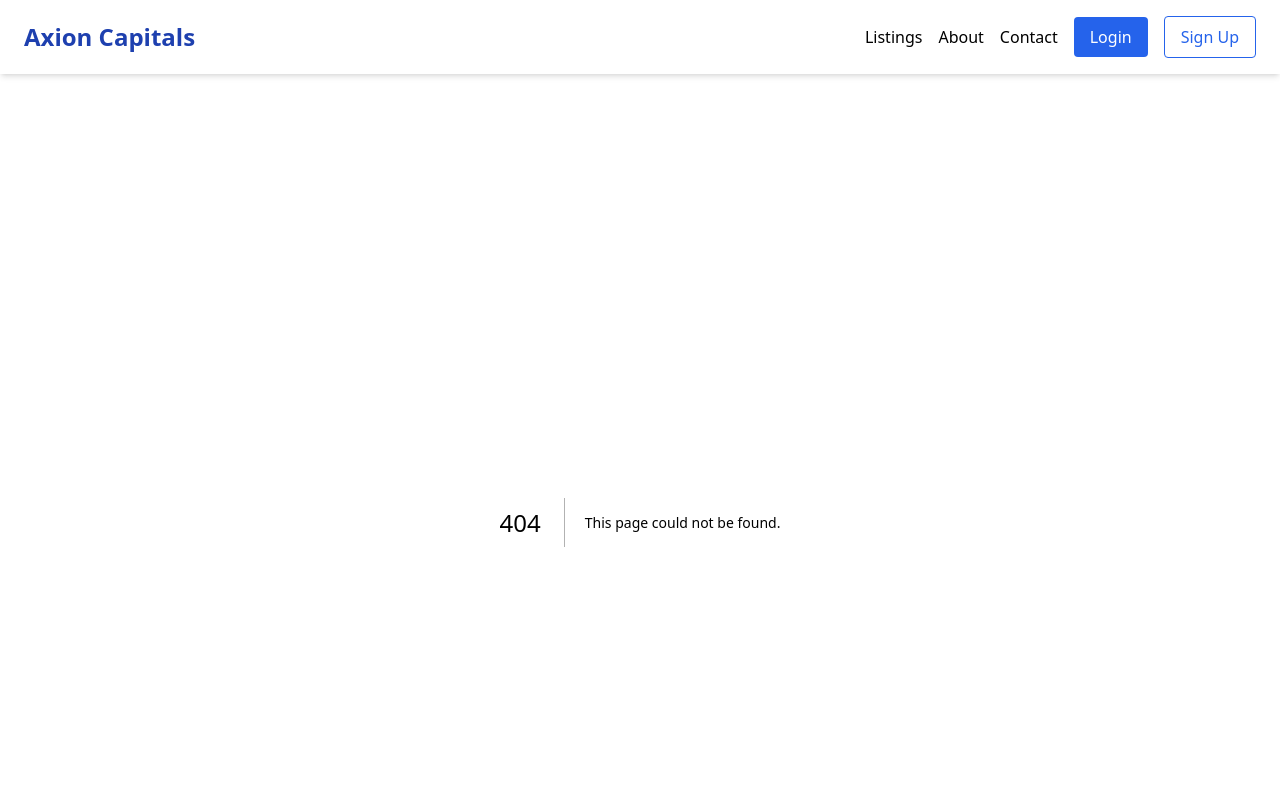
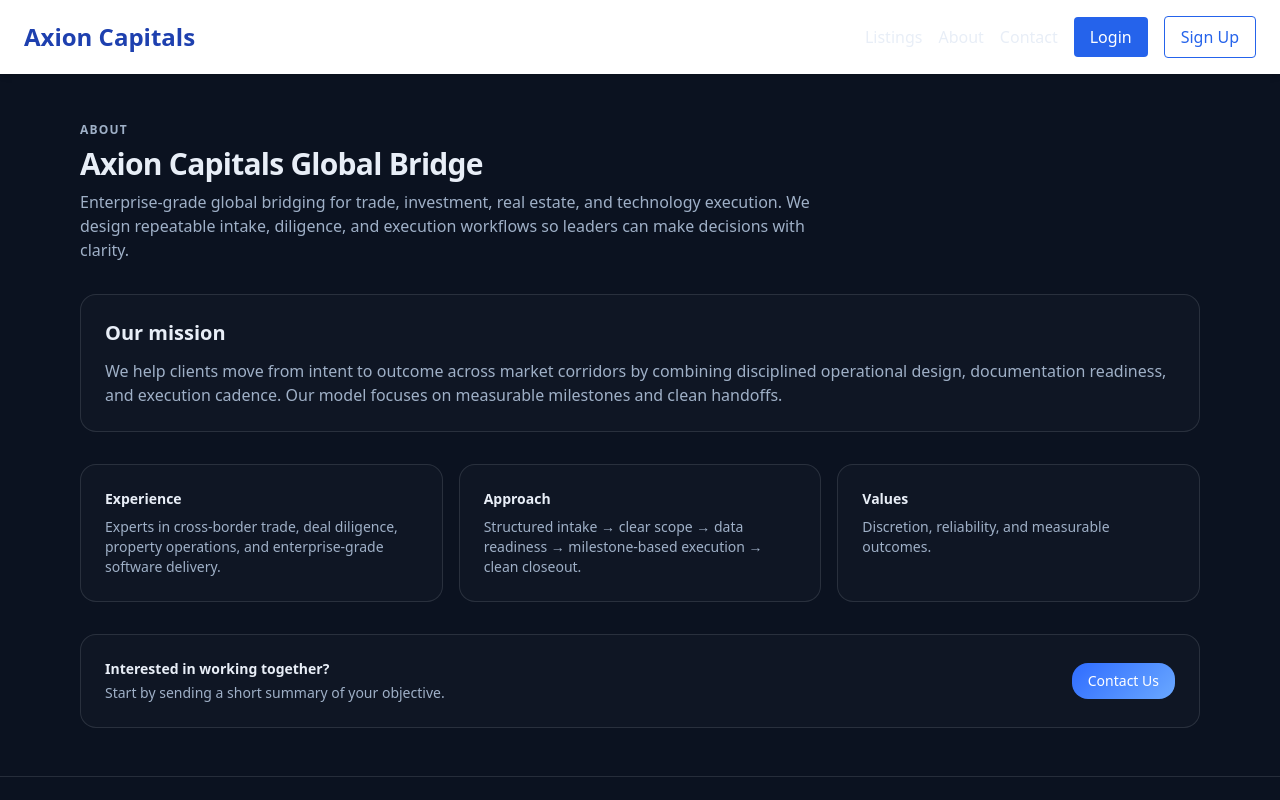
Before and after one commit to jacobzion/axioncapitals, a Next.js app: page /about in a window 1280 px wide. Before the commit this address had no page. Shown: the top 800 px of the page. Built offline with nearby package versions, Linux system fonts and the light colour scheme.

Commit message:
Add About and Contact pages (App Router) with Netlify-friendly contact form

```diff
--- /dev/null
+++ b/app/about/page.tsx
@@ -0,0 +1,59 @@
+import Link from "next/link";
+
+export default function AboutPage() {
+  return (
+    <div className="space-y-8">
+      <header className="space-y-2">
+        <div className="text-xs font-semibold uppercase tracking-widest" style={{ color: "var(--muted)" }}>
+          About
+        </div>
+        <h1 className="text-3xl font-semibold tracking-tight">Axion Capitals Global Bridge</h1>
+        <p className="max-w-3xl" style={{ color: "var(--muted)" }}>
+          Enterprise-grade global bridging for trade, investment, real estate, and technology execution.
+          We design repeatable intake, diligence, and execution workflows so leaders can make decisions with clarity.
+        </p>
+      </header>
+
+      <section className="rounded-2xl border p-6" style={{ borderColor: "var(--line)", background: "rgba(255,255,255,0.02)" }}>
+        <h2 className="text-xl font-semibold">Our mission</h2>
+        <p className="mt-3" style={{ color: "var(--muted)" }}>
+          We help clients move from intent to outcome across market corridors by combining disciplined operational design,
+          documentation readiness, and execution cadence. Our model focuses on measurable milestones and clean handoffs.
+        </p>
+      </section>
+
+      <section className="grid gap-4 md:grid-cols-3">
+        <div className="rounded-2xl border p-6" style={{ borderColor: "var(--line)", background: "rgba(255,255,255,0.02)" }}>
+          <div className="text-sm font-semibold">Experience</div>
+          <div className="mt-2 text-sm" style={{ color: "var(--muted)" }}>
+            Experts in cross-border trade, deal diligence, property operations, and enterprise-grade software delivery.
+          </div>
+        </div>
+
+        <div className="rounded-2xl border p-6" style={{ borderColor: "var(--line)", background: "rgba(255,255,255,0.02)" }}>
+          <div className="text-sm font-semibold">Approach</div>
+          <div className="mt-2 text-sm" style={{ color: "var(--muted)" }}>
+            Structured intake → clear scope → data readiness → milestone-based execution → clean closeout.
+          </div>
+        </div>
+
+        <div className="rounded-2xl border p-6" style={{ borderColor: "var(--line)", background: "rgba(255,255,255,0.02)" }}>
+          <div className="text-sm font-semibold">Values</div>
+          <div className="mt-2 text-sm" style={{ color: "var(--muted)" }}>
+            Discretion, reliability, and measurable outcomes.
+          </div>
+        </div>
+      </section>
+
+      <section className="rounded-2xl border p-6 flex items-center justify-between" style={{ borderColor: "var(--line)", background: "rgba(255,255,255,0.02)" }}>
+        <div>
+          <div className="text-sm font-semibold">Interested in working together?</div>
+          <div className="mt-1 text-sm" style={{ color: "var(--muted)" }}>Start by sending a short summary of your objective.</div>
+        </div>
+        <Link href="/contact" className="inline-flex items-center justify-center rounded-2xl px-4 py-2 text-sm font-medium text-white" style={{ background: "linear-gradient(135deg, var(--accent), var(--accent2))" }}>
+          Contact Us
+        </Link>
+      </section>
+    </div>
+  );
+}
--- /dev/null
+++ b/app/contact/page.tsx
@@ -0,0 +1,58 @@
+export default function ContactPage() {
+  return (
+    <div className="max-w-3xl space-y-8">
+      <header>
+        <div className="text-xs font-semibold uppercase tracking-widest" style={{ color: "var(--muted)" }}>Contact</div>
+        <h1 className="text-3xl font-semibold tracking-tight">Get in touch</h1>
+        <p className="mt-2" style={{ color: "var(--muted)" }}>
+          Tell us a short summary of your objective and the best way to reach you. We’ll respond with next steps.
+        </p>
+      </header>
+
+      <section className="rounded-2xl border p-6" style={{ borderColor: "var(--line)", background: "rgba(255,255,255,0.02)" }}>
+        {/* Netlify form (static HTML form so Netlify can capture submissions) */}
+        <form name="contact" method="POST" data-netlify="true" netlify-honeypot="bot-field" className="flex flex-col gap-4">
+          <input type="hidden" name="form-name" value="contact" />
+          <input type="hidden" name="source" value="website-contact-form" />
+
+          {/* honeypot */}
+          <div style={{ display: 'none' }}>
+            <label>Don’t fill this out if you’re human: <input name="bot-field" /></label>
+          </div>
+
+          <label className="flex flex-col">
+            <span className="text-sm font-medium">Name</span>
+            <input name="name" required className="mt-2 rounded-xl border px-3 py-2" style={{ borderColor: "var(--line)", background: "rgba(255,255,255,0.03)" }} />
+          </label>
+
+          <label className="flex flex-col">
+            <span className="text-sm font-medium">Email</span>
+            <input name="email" type="email" required className="mt-2 rounded-xl border px-3 py-2" style={{ borderColor: "var(--line)", background: "rgba(255,255,255,0.03)" }} />
+          </label>
+
+          <label className="flex flex-col">
+            <span className="text-sm font-medium">Message</span>
+            <textarea name="message" rows={6} required className="mt-2 rounded-xl border px-3 py-2" style={{ borderColor: "var(--line)", background: "rgba(255,255,255,0.03)" }} />
+          </label>
+
+          <div className="flex items-center gap-3">
+            <button type="submit" className="inline-flex items-center justify-center rounded-2xl px-5 py-3 text-sm font-medium text-white" style={{ background: "linear-gradient(135deg, var(--accent), var(--accent2))" }}>
+              Send Message
+            </button>
+
+            <a href="mailto:hello@axioncapitals.com" className="text-sm" style={{ color: "var(--muted)" }}>
+              Or email: hello@axioncapitals.com
+            </a>
+          </div>
+        </form>
+      </section>
+
+      <section className="rounded-2xl border p-6" style={{ borderColor: "var(--line)", background: "rgba(255,255,255,0.02)" }}>
+        <div className="text-sm font-semibold">Privacy</div>
+        <div className="mt-2 text-sm" style={{ color: "var(--muted)" }}>
+          We treat submissions confidentially. Contact info will only be used to respond to this request.
+        </div>
+      </section>
+    </div>
+  );
+}
```
